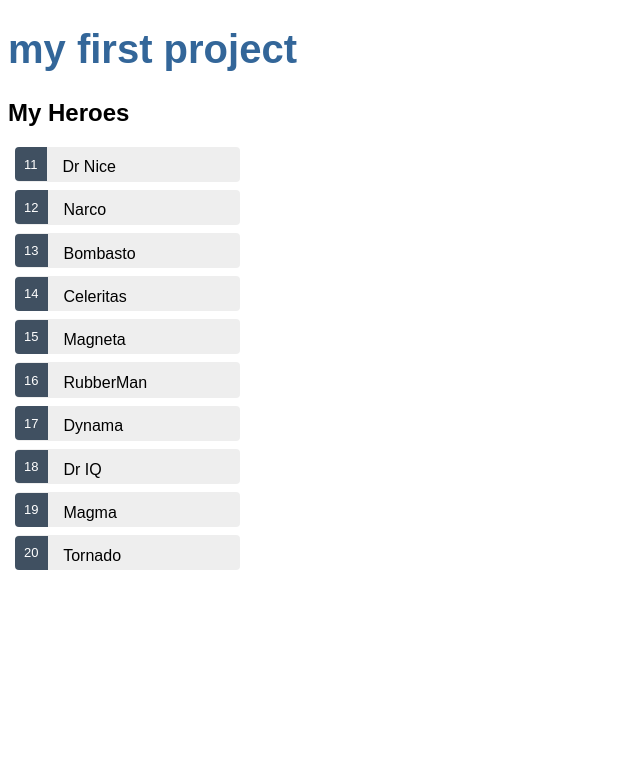
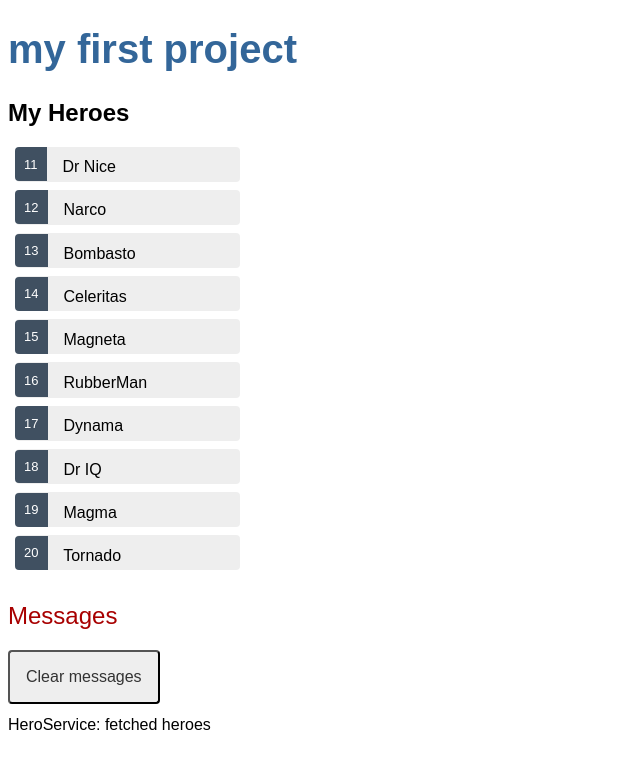
Before and after one commit to 2124405Marleen/my-first-project, an Angular app: page / in a window 1280 px wide. Shown: the top 768 px of the page, without its empty margins (0-640 px from the left). Built offline with nearby package versions, Linux system fonts and the light colour scheme.

Commit message:
ToH4: Show messages

```diff
--- a/src/app/app.component.html
+++ b/src/app/app.component.html
@@ -1,2 +1,3 @@
 <h1>{{title}}</h1>
 <app-heroes></app-heroes>
+<app-messages></app-messages>
--- a/src/app/app.module.ts
+++ b/src/app/app.module.ts
@@ -7,12 +7,14 @@ import { HeroesComponent } from './heroes/heroes.component';
 
 import { FormsModule } from '@angular/forms';
 import { HeroDetailComponent } from './hero-detail/hero-detail.component';
+import { MessagesComponent } from './messages/messages.component';
 
 @NgModule({
   declarations: [
     AppComponent,
     HeroesComponent,
-    HeroDetailComponent
+    HeroDetailComponent,
+    MessagesComponent
   ],
   imports: [
     BrowserModule,
--- a/src/app/hero.service.ts
+++ b/src/app/hero.service.ts
@@ -2,16 +2,18 @@ import { Injectable } from '@angular/core';
 import { Hero } from './hero';
 import { HEROES } from './mock-heroes';
 import { Observable, of } from 'rxjs';
+import { MessageService } from './message.service';
 
 @Injectable({
   providedIn: 'root'
 })
 export class HeroService {
 
-  constructor() { }
+  constructor(private messageService: MessageService) { }
 
   getHeroes(): Observable<Hero[]> {
     const heroes = of(HEROES);
+    this.messageService.add('HeroService: fetched heroes');
     return heroes;
   }
 }
--- /dev/null
+++ b/src/app/message.service.ts
@@ -0,0 +1,16 @@
+import { Injectable } from '@angular/core';
+
+@Injectable({
+  providedIn: 'root',
+})
+export class MessageService {
+  messages: string[] = [];
+
+  add(message: string) {
+    this.messages.push(message);
+  }
+
+  clear() {
+    this.messages = [];
+  }
+}
--- /dev/null
+++ b/src/app/messages/messages.component.html
@@ -0,0 +1,8 @@
+<div *ngIf="messageService.messages.length">
+
+    <h2>Messages</h2>
+    <button class="clear"
+            (click)="messageService.clear()">Clear messages</button>
+    <div *ngFor='let message of messageService.messages'> {{message}} </div>
+
+  </div>
--- /dev/null
+++ b/src/app/messages/messages.component.scss
@@ -0,0 +1,19 @@
+/* MessagesComponent's private CSS styles */
+h2 {
+    color: #A80000;
+    font-family: Arial, Helvetica, sans-serif;
+    font-weight: lighter;
+  }
+
+  .clear {
+    color: #333;
+    background-color: #eee;
+    margin-bottom: 12px;
+    padding: 1rem;
+    border-radius: 4px;
+    font-size: 1rem;
+  }
+  .clear:hover {
+    color: white;
+    background-color: #42545C;
+  }
--- /dev/null
+++ b/src/app/messages/messages.component.ts
@@ -0,0 +1,16 @@
+import { Component, OnInit } from '@angular/core';
+import { MessageService } from '../message.service';
+
+@Component({
+  selector: 'app-messages',
+  templateUrl: './messages.component.html',
+  styleUrls: ['./messages.component.scss']
+})
+export class MessagesComponent implements OnInit {
+
+  constructor(public messageService: MessageService) {}
+
+  ngOnInit(): void {
+  }
+
+}
```
Also changed, not shown: 2 other files (tests, documents, lock files or other folders).
